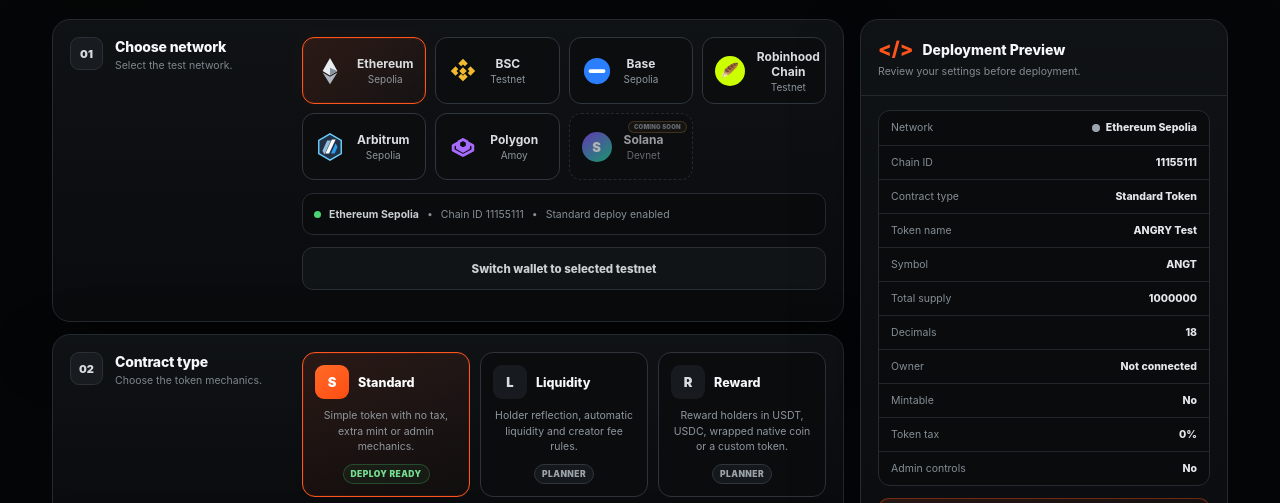
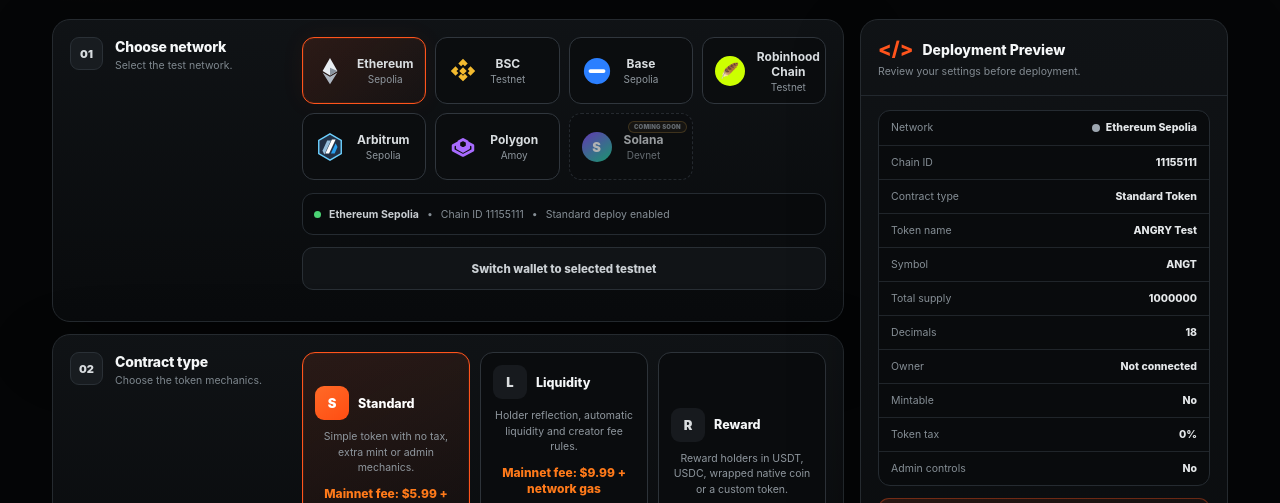
Before and after one commit to ANGRYOfficial/ANGRY-Website, a plain HTML site: page token-creator/index.html in a window 1280 px wide. Shown: the part 286-789 px from the top of the page. Drawn offline with Linux system fonts and the light colour scheme.

Commit message:
Add token creation pricing

```diff
--- a/token-creator/index.html
+++ b/token-creator/index.html
@@ -201,6 +201,18 @@
 
 </style>
 
+
+<style id="angry-token-pricing-v1">
+.angry-token-create-fee{
+  display:block;
+  margin-top:10px;
+  color:#ff7a1a;
+  font-size:12px;
+  font-weight:800;
+  line-height:1.35;
+}
+</style>
+
 </head>
 <body>
 
@@ -260,9 +272,9 @@
           <div class="step">02</div>
           <div><div class="section-title">Contract type</div><div class="section-sub">Choose the token mechanics.</div></div>
           <div class="type-grid">
-            <button class="type active" type="button" data-type="standard"><div class="type-top"><span class="type-icon">S</span><b>Standard</b></div><p>Simple token with no tax, extra mint or admin mechanics.</p><span class="status-badge ready">Deploy ready</span></button>
-            <button class="type" type="button" data-type="liquidity"><div class="type-top"><span class="type-icon">L</span><b>Liquidity</b></div><p>Holder reflection, automatic liquidity and creator fee rules.</p><span class="status-badge">Planner</span></button>
-            <button class="type" type="button" data-type="reward"><div class="type-top"><span class="type-icon">R</span><b>Reward</b></div><p>Reward holders in USDT, USDC, wrapped native coin or a custom token.</p><span class="status-badge">Planner</span></button>
+            <button class="type active" type="button" data-type="standard" data-fee-usd="5.99"><div class="type-top"><span class="type-icon">S</span><b>Standard</b></div><p>Simple token with no tax, extra mint or admin mechanics.</p><span class="angry-token-create-fee">Mainnet fee: $5.99 + network gas</span><span class="status-badge ready">Deploy ready</span></button>
+            <button class="type" type="button" data-type="liquidity" data-fee-usd="9.99"><div class="type-top"><span class="type-icon">L</span><b>Liquidity</b></div><p>Holder reflection, automatic liquidity and creator fee rules.</p><span class="angry-token-create-fee">Mainnet fee: $9.99 + network gas</span><span class="angry-token-create-fee">Mainnet fee: $14.99 + network gas</span><span class="status-badge">Planner</span></button>
+            <button class="type" type="button" data-type="reward" data-fee-usd="14.99"><div class="type-top"><span class="type-icon">R</span><b>Reward</b></div><p>Reward holders in USDT, USDC, wrapped native coin or a custom token.</p><span class="status-badge">Planner</span></button>
           </div>
         </div>
       </section>
```
